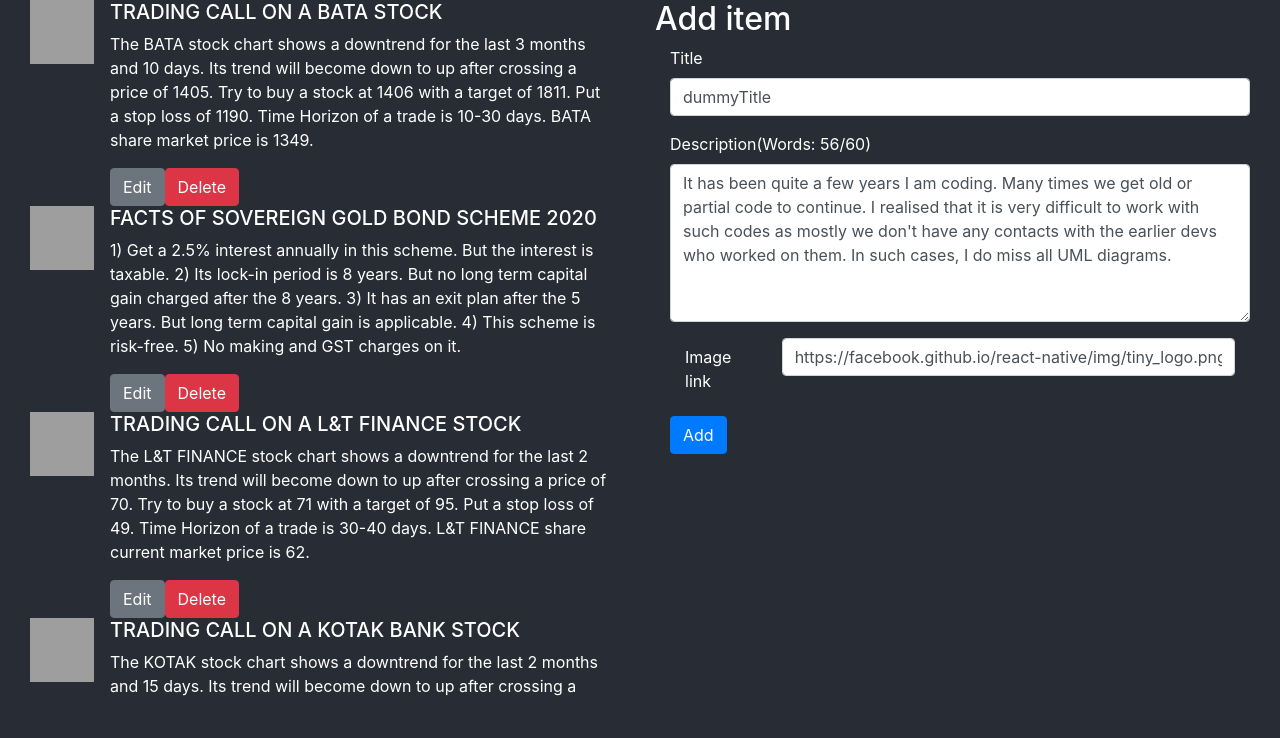
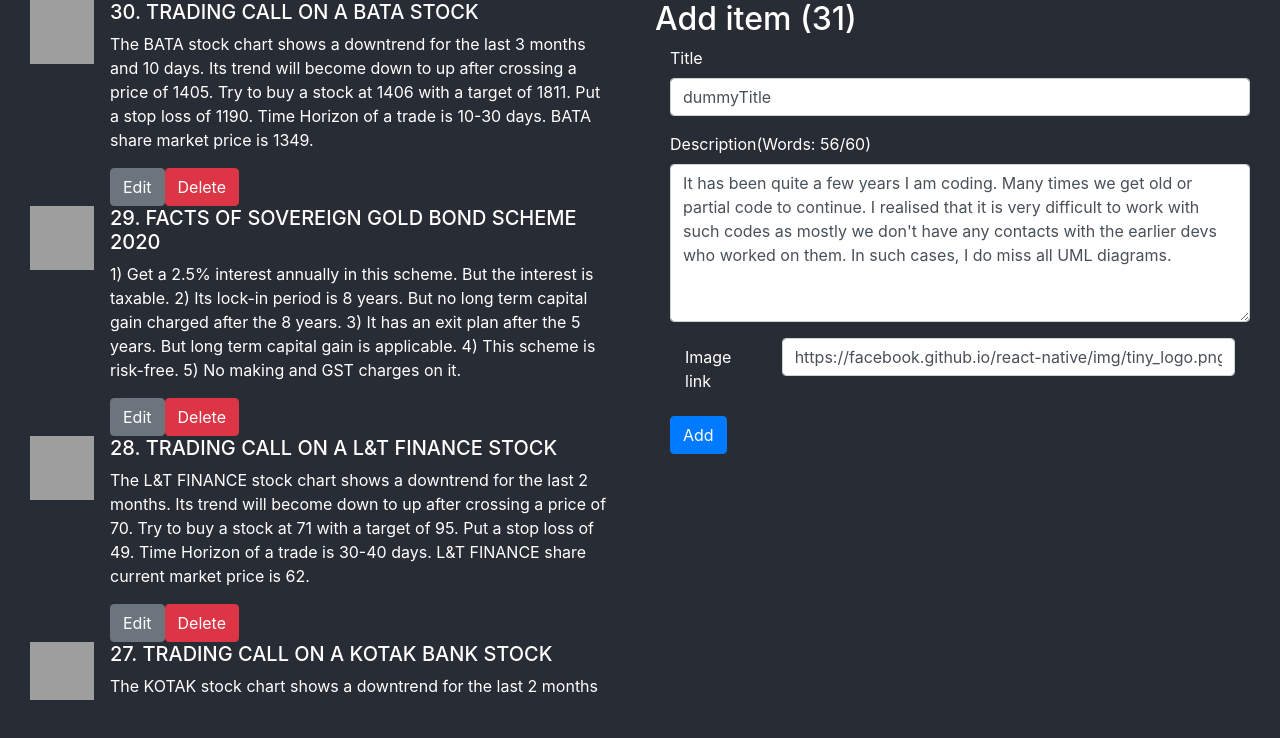
Before and after one commit to akshaykhanna/JSONData, a React (Create React App) app: page / in a window 1280 px wide. Shown: the top 738 px of the page. Built offline with nearby package versions, Linux system fonts and the light colour scheme; data requests are answered from the project's data file; grey boxes are pictures that could not be loaded.

Commit message:
Akshay | Get 1 more than max id for new item

```diff
--- a/src/AddData.js
+++ b/src/AddData.js
@@ -27,7 +27,7 @@
 
     return (
         <Container>
-            <Row> <h2> Add item </h2> </Row>
+            <Row> <h2> Add item ({id})</h2> </Row>
             <FormView response={response} item={{ ...dummyData, id }} onFormSubmit={onAddItem}
             ></FormView>
         </Container>
--- a/src/App.js
+++ b/src/App.js
@@ -7,6 +7,7 @@
 import EditData from "./EditData";
 import ListData from "./ListData";
 import { apiLink } from './config';
+import { getNewItemId } from "./util";
 
 const sortQueryString = '?_sort=id&_order=desc';
 function App() {
@@ -35,7 +36,7 @@
         </Col>
         <Col>
           {!editItem ?
-            <AddData refresh={fetchUserData} listCount={dataList.length} /> :
+            <AddData refresh={fetchUserData} listCount={getNewItemId(dataList)} /> :
             <EditData refresh={fetchUserData} editItem={editItem} onDiscard={discardEdit} />}
         </Col>
       </Row>
--- a/src/DelDialog.js
+++ b/src/DelDialog.js
@@ -18,7 +18,7 @@
                 Delete
         </Button>
 
-            <Modal show={show} onHide={handleDel}>
+            <Modal show={show} onHide={close}>
                 <Modal.Header closeButton>
                     <Modal.Title>Confirm delete item id : {item.id}</Modal.Title>
                 </Modal.Header>
--- a/src/EditData.js
+++ b/src/EditData.js
@@ -25,7 +25,7 @@
 
     return (
         <Container>
-            <Row> <h2> Edit item </h2> </Row>
+            <Row> <h2> Edit item ({props.editItem.id}) </h2> </Row>
             <FormView response={response} isEditForm={true} item={props.editItem} onFormSubmit={onEditItem}
                 onDiscard={props.onDiscard}
             ></FormView>
--- a/src/ListData.js
+++ b/src/ListData.js
@@ -12,7 +12,7 @@
         <Container style={{ maxHeight: '700px', overflow: 'auto' }}>
             <ol className="list-unstyled">
                 {dataList.map(news => (
-                    <Media as="li" key={news.key}>
+                    <Media as="li" key={news.id}>
                         <img
                             width={64}
                             height={64}
@@ -21,7 +21,7 @@
                             alt="Generic placeholder"
                         />
                         <Media.Body>
-                            <h5>{news.title}</h5>
+                            <h5>{news.id + '. ' + news.title}</h5>
                             <p>{news.description}</p>
                             <Button variant="secondary" onClick={() => props.edit(news.id)}>Edit</Button>
                             <DelDialog refresh={props.refresh} item={news} />
--- a/src/util.js
+++ b/src/util.js
@@ -13,3 +13,8 @@
 export function getWordCount(description) {
     return description ? description.split(" ").length : 0;
 }
+
+export const getNewItemId = (dataList) =>
+    (dataList && dataList.length > 0
+        ? (+dataList.map(p => p.id).reduce((a, b) => a > b ? a : b) + 1) :
+        0);
```
